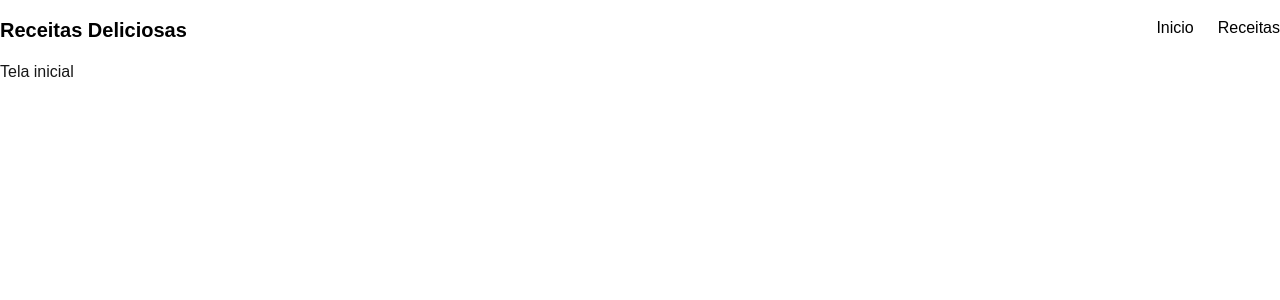
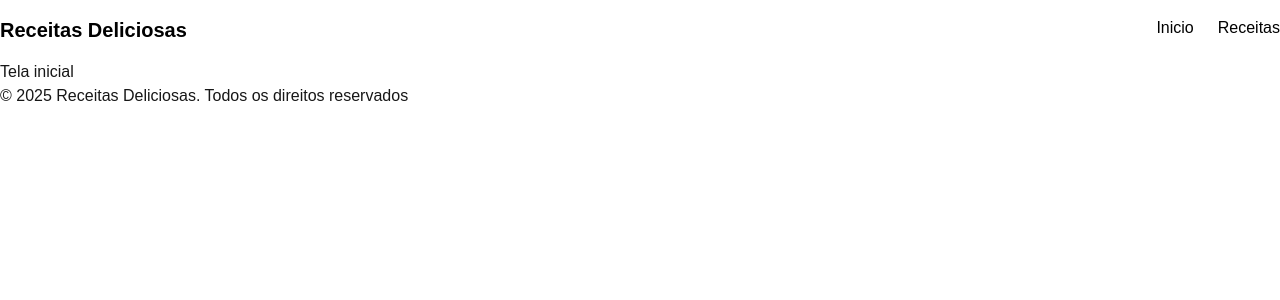
Before and after one commit to enriquemantovani/Site--receitas, a Next.js app: page / in a window 1280 px wide. Shown: the top 300 px of the page. Built offline with nearby package versions, Linux system fonts and the light colour scheme.

Commit message:
feat: estrutura do footer

```diff
--- a/src/app/layout.tsx
+++ b/src/app/layout.tsx
@@ -2,6 +2,7 @@
 import { Inter } from "next/font/google";
 import "./globals.css";
 import Header from "@/components/Header";
+import Footer from "@/components/Footer";
 
 const inter = Inter({
   variable: "--font-inter",
@@ -25,6 +26,7 @@
       >
         <Header/>
         {children}
+        <Footer/>
       </body>
     </html>
   );
--- /dev/null
+++ b/src/components/Footer/index.tsx
@@ -0,0 +1,9 @@
+export default function Footer() {
+  return (
+    <footer>
+      <div>
+        <p>© 2025 Receitas Deliciosas. Todos os direitos reservados</p>
+      </div>
+    </footer>
+  )
+}
```
